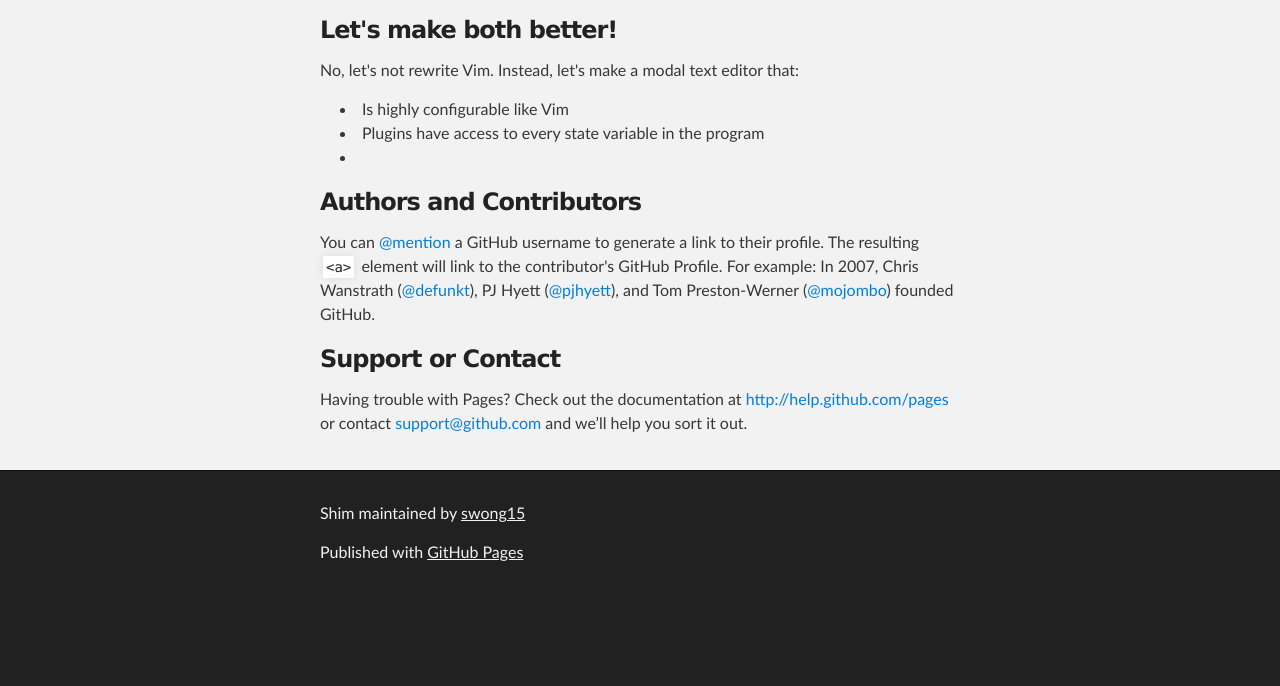
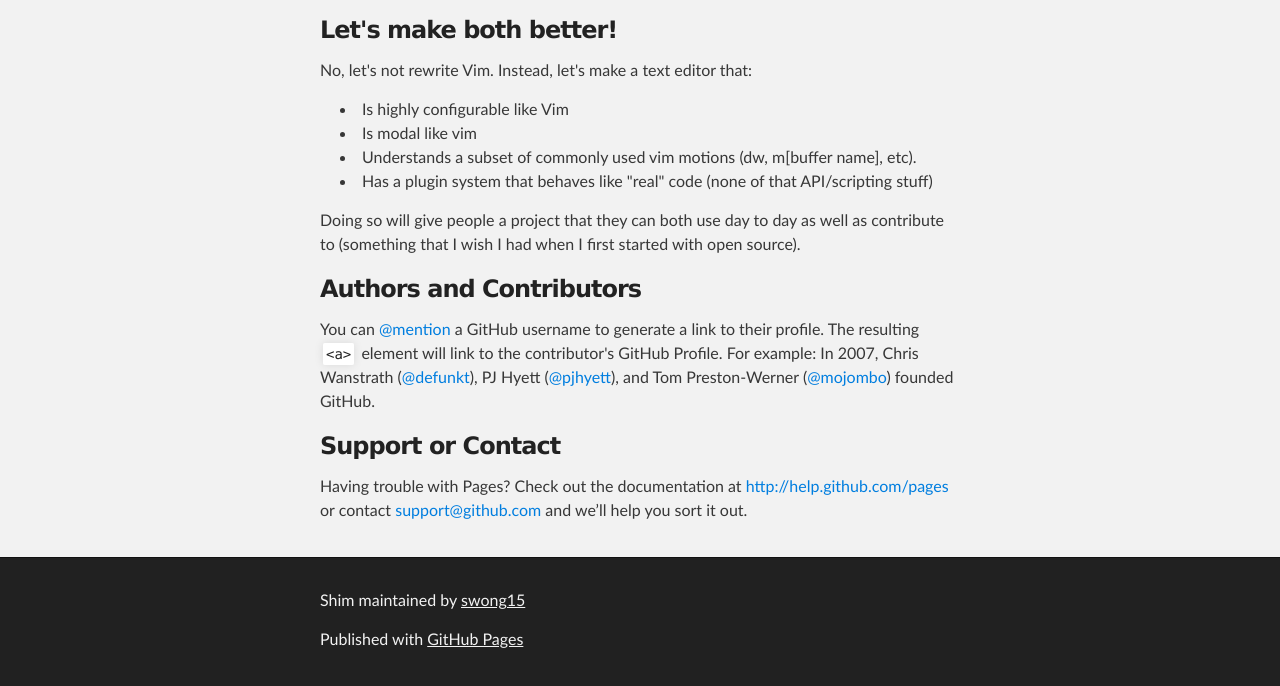
Before and after one commit to graingert/shim, a plain HTML site: page index.html in a window 1280 px wide. Shown: the part 987-1673 px from the top of the page. Before the commit the page ends 1586 px from the top, so only its background shows below. Drawn offline with Linux system fonts and the light colour scheme.

```diff
--- a/index.html
+++ b/index.html
@@ -58,13 +58,16 @@
 <a name="lets-make-both-better" class="anchor" href="#lets-make-both-better"><span class="octicon octicon-link"></span></a>Let's make both better!</h3>
 
 <p>No, let's not rewrite Vim.
-Instead, let's make a modal text editor that: </p>
+Instead, let's make a text editor that: </p>
 
 <ul>
 <li>Is highly configurable like Vim</li>
-<li>Plugins have access to every state variable in the program</li>
-<li>
-</ul><h3>
+<li>Is modal like vim</li>
+<li>Understands a subset of commonly used vim motions (dw, m[buffer name], etc).</li>
+<li>Has a plugin system that behaves like "real" code (none of that API/scripting stuff)</li>
+</ul><p>Doing so will give people a project that they can both use day to day as well as contribute to (something that I wish I had when I first started with open source). </p>
+
+<h3>
 <a name="authors-and-contributors" class="anchor" href="#authors-and-contributors"><span class="octicon octicon-link"></span></a>Authors and Contributors</h3>
 
 <p>You can <a href="https://github.com/blog/821" class="user-mention">@mention</a> a GitHub username to generate a link to their profile. The resulting <code>&lt;a&gt;</code> element will link to the contributor's GitHub Profile. For example: In 2007, Chris Wanstrath (<a href="https://github.com/defunkt" class="user-mention">@defunkt</a>), PJ Hyett (<a href="https://github.com/pjhyett" class="user-mention">@pjhyett</a>), and Tom Preston-Werner (<a href="https://github.com/mojombo" class="user-mention">@mojombo</a>) founded GitHub.</p>
```
Also changed, not shown: params.json (+1 -1 lines).
